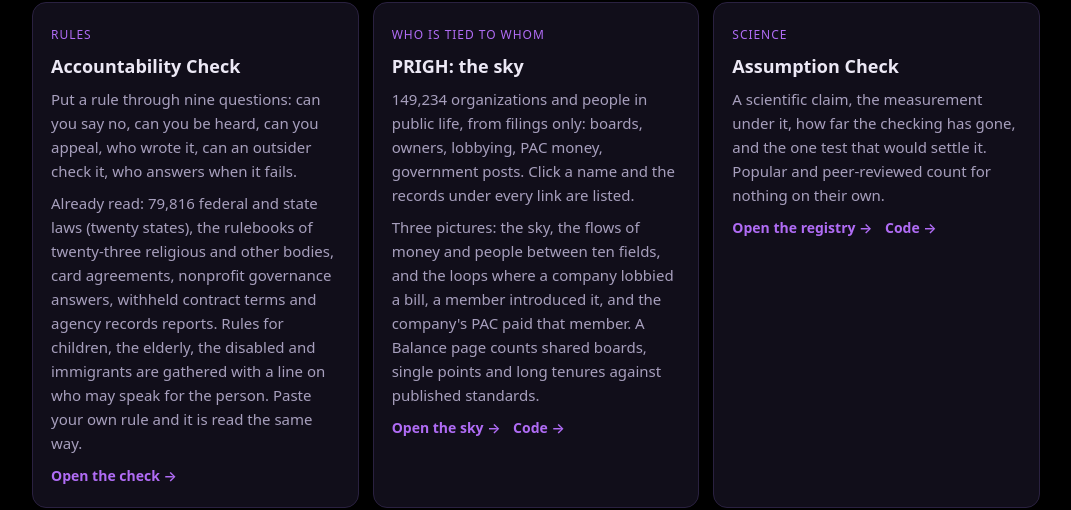
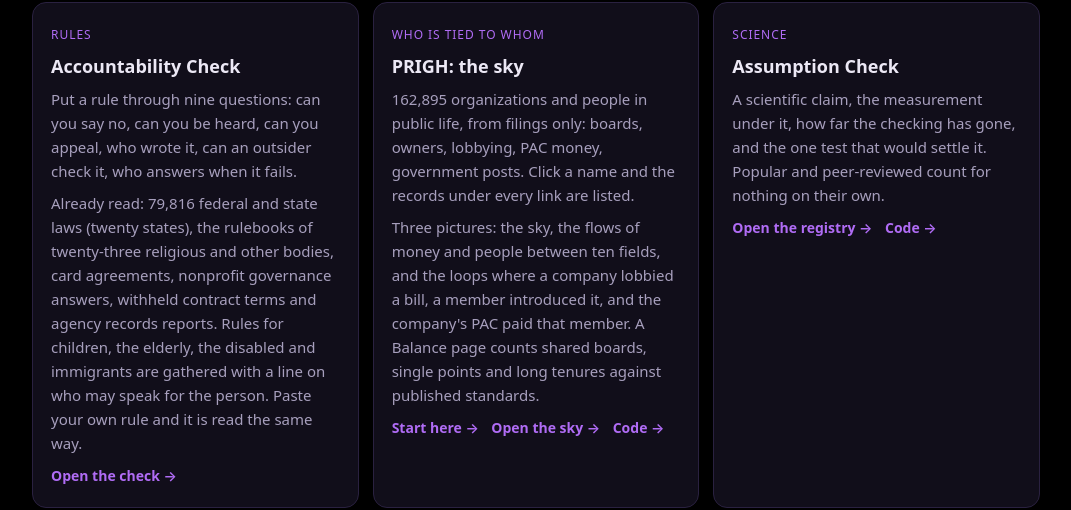
Before and after one commit to PriorityNexusLLC/PriorityNexusLLC.github.io, a plain HTML site: page index.html in a window 1280 px wide. Shown: the part 1993-2503 px from the top of the page, without its empty margins (104-1175 px from the left). Drawn offline with Linux system fonts and the light colour scheme.

Commit message:
PRIGH card: Start here first, Open the sky beside it; count updated
Co-Authored-By: Claude Fable 5.1 <noreply@anthropic.com>

```diff
--- a/index.html
+++ b/index.html
@@ -97,7 +97,7 @@
   <p class="sub">Each one puts the same method on a different kind of system.</p>
   <div class="grid">
     <div class="card"><span class="tag">Rules</span><h3>Accountability Check</h3><p>Put a rule through nine questions: can you say no, can you be heard, can you appeal, who wrote it, can an outsider check it, who answers when it fails.</p><p>Already read: 79,816 federal and state laws (twenty states), the rulebooks of twenty-three religious and other bodies, card agreements, nonprofit governance answers, withheld contract terms and agency records reports. Rules for children, the elderly, the disabled and immigrants are gathered with a line on who may speak for the person. Paste your own rule and it is read the same way.</p><a class="more" href="https://prioritynexusllc.github.io/PRIGH-Sky/check/">Open the check →</a></div>
-    <div class="card"><span class="tag">Who is tied to whom</span><h3>PRIGH: the sky</h3><p>149,234 organizations and people in public life, from filings only: boards, owners, lobbying, PAC money, government posts. Click a name and the records under every link are listed.</p><p>Three pictures: the sky, the flows of money and people between ten fields, and the loops where a company lobbied a bill, a member introduced it, and the company's PAC paid that member. A Balance page counts shared boards, single points and long tenures against published standards.</p><a class="more" href="https://prioritynexusllc.github.io/PRIGH-Sky/">Open the sky →</a> &nbsp; <a class="more" href="https://github.com/PriorityNexusLLC/PRIGH-Sky">Code →</a></div>
+    <div class="card"><span class="tag">Who is tied to whom</span><h3>PRIGH: the sky</h3><p>162,895 organizations and people in public life, from filings only: boards, owners, lobbying, PAC money, government posts. Click a name and the records under every link are listed.</p><p>Three pictures: the sky, the flows of money and people between ten fields, and the loops where a company lobbied a bill, a member introduced it, and the company's PAC paid that member. A Balance page counts shared boards, single points and long tenures against published standards.</p><a class="more" href="https://prioritynexusllc.github.io/PRIGH-Sky/">Start here →</a> &nbsp; <a class="more" href="https://prioritynexusllc.github.io/PRIGH-Sky/sky.html">Open the sky →</a> &nbsp; <a class="more" href="https://github.com/PriorityNexusLLC/PRIGH-Sky">Code →</a></div>
     <div class="card"><span class="tag">Science</span><h3>Assumption Check</h3><p>A scientific claim, the measurement under it, how far the checking has gone, and the one test that would settle it. Popular and peer-reviewed count for nothing on their own.</p><a class="more" href="https://prioritynexusllc.github.io/Assumption-Check-/">Open the registry →</a> &nbsp; <a class="more" href="https://github.com/PriorityNexusLLC/Assumption-Check-">Code →</a></div>
     <div class="card"><span class="tag">AI</span><h3>SCR-01 Protocol</h3><p>Software that sits between a person and an AI. It keeps a record of what the AI did that the AI cannot rewrite, and treats crossing a boundary as a measured event. Open, with tests for admitting ignorance, holding firm under pressure and not making things up.</p><a class="more" href="https://github.com/PriorityNexusLLC/SCR-01-Protocol">Code →</a></div>
     <div class="card"><span class="tag">Systems</span><h3>Deterministic Governance &amp; Circuit-Breaker Architecture</h3><p>A design for systems that stop themselves when they leave the checked range, with records that show any tampering. No sign-off can wave a failure through.</p><a class="more" href="https://github.com/PriorityNexusLLC/Deterministic-Governance-Circuit-Breaker-Architecture">Code →</a></div>
```
Also changed, not shown: 1 other file.
